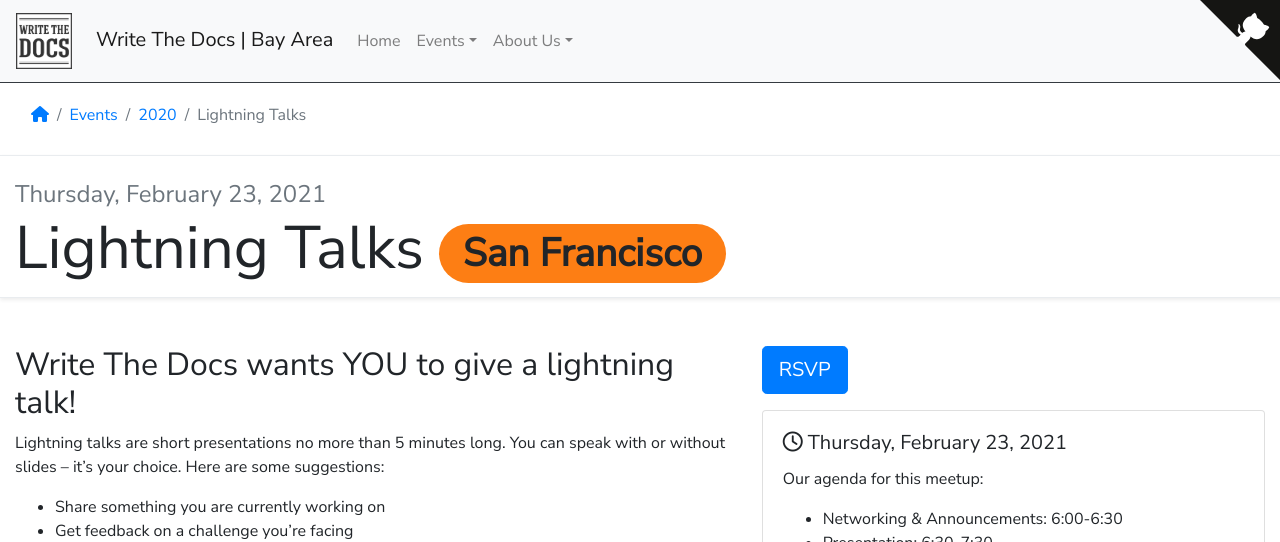
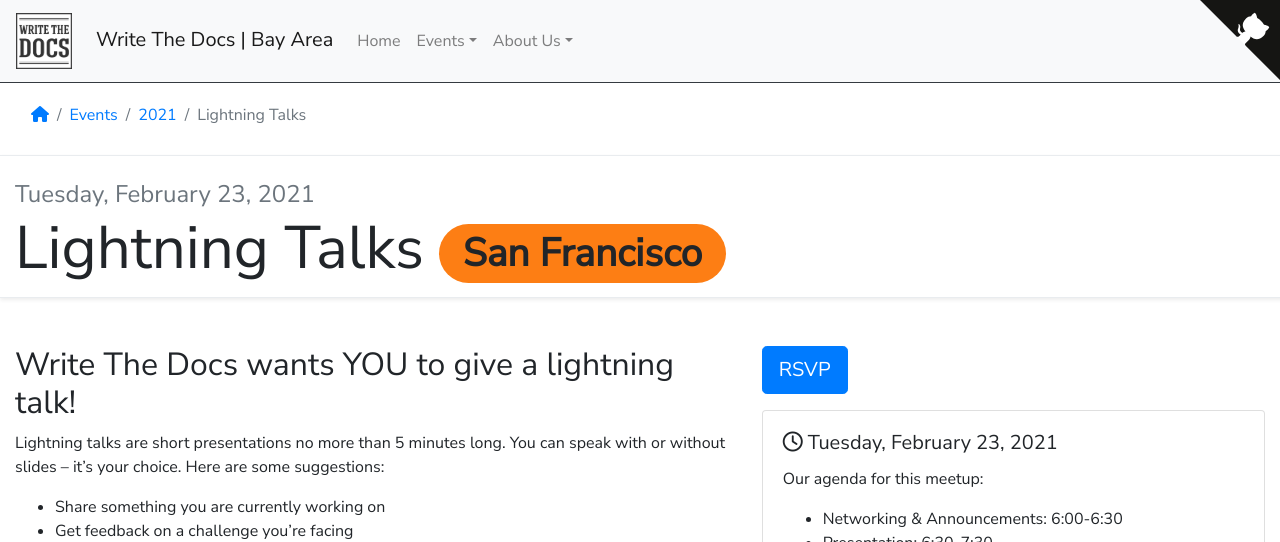
Before and after one commit to San-Francisco-Write-The-Docs/www, a Jekyll site: the page built from content/_events/2021/february.md, in a window 1280 px wide and 900 px high. Shown: the top 542 px of the window. Built offline with Jekyll 4.4.1, drawn with Linux system fonts in a browser that asks for light colours; nearby versions of some CDN libraries.

Commit message:
Moved february into 2021 and created 2021 index (#47)
* Moved february into 2021 and created 2021 index

* added march event to lundeby branch

* removed duplicate file

Co-authored-by: Clarence Cromwell <clarencecromwell@Clarences-MBP.attlocal.net>

```diff
--- a/content/_events/2020/february21.md
+++ b/content/_events/2021/february.md
@@ -1,11 +1,11 @@
 ---
 layout: events/event
-upcoming: true
+upcoming: false
 title: Lightning Talks
 published: true
 event-id: feb-2021-lightning-talks
-year: 2020
-event-date: Thursday, February 23, 2021
+year: 2021
+event-date: Tuesday, February 23, 2021
 locale: san-francisco
 description: |
   Come and present _your_ lightning talk, or join us as a member of the audience.
```
Also changed, not shown: content/_events/2021/index.md (added, +6 -0 lines), content/_events/2021/march21.md (renamed from content/_events/2020/march21.md, +1 -1 lines).
